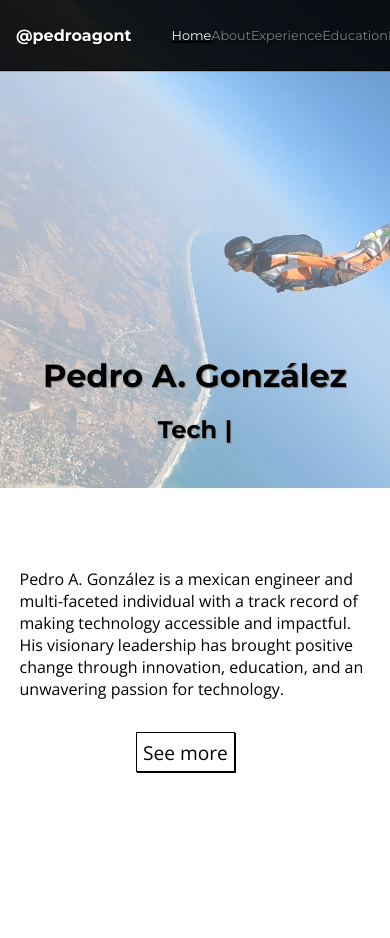
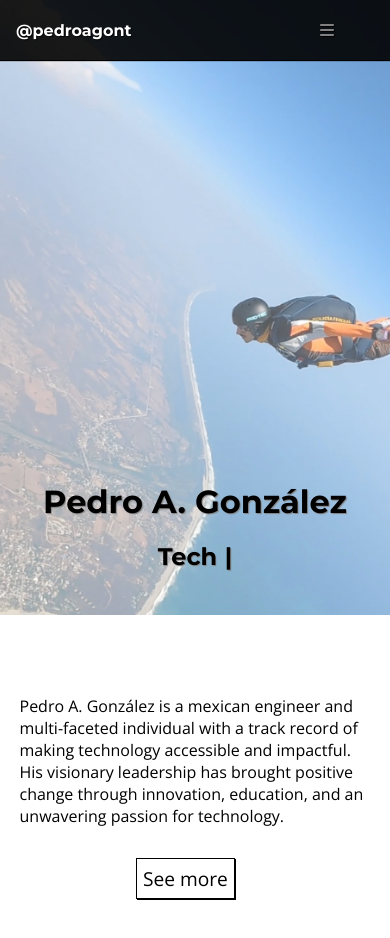
Before and after one commit to pedroagont/pedroagont, a React (Create React App) app: page / in a window 390 px wide. Shown: the top 938 px of the page. Before the commit the page ends 846 px from the top, so only its background shows below. Built offline with nearby package versions, Linux system fonts and the light colour scheme.

Commit message:
Add responsive to navigation and few other styling details

```diff
--- a/public/index.html
+++ b/public/index.html
@@ -25,6 +25,8 @@
       Learn how to configure a non-root public URL by running `npm run build`.
     -->
     <title>Pedro A. González</title>
+
+    <link rel="stylesheet" href="https://cdnjs.cloudflare.com/ajax/libs/font-awesome/6.4.2/css/all.min.css" integrity="sha512-z3gLpd7yknf1YoNbCzqRKc4qyor8gaKU1qmn+CShxbuBusANI9QpRohGBreCFkKxLhei6S9CQXFEbbKuqLg0DA==" crossorigin="anonymous" referrerpolicy="no-referrer" />
   </head>
   <body>
     <noscript>You need to enable JavaScript to run this app.</noscript>
--- a/src/components/Navigation.js
+++ b/src/components/Navigation.js
@@ -1,7 +1,9 @@
+import { useEffect, useState } from 'react';
 import { Link, useLocation } from 'react-router-dom';
 import classNames from 'classnames';
 
 function Navigation({ data }) {
+  const [collapse, setCollapse] = useState(window.innerWidth < 570);
   const location = useLocation();
 
   const menuItemSelected = (item) =>
@@ -9,18 +11,36 @@ function Navigation({ data }) {
       'menu-item-selected': item.pathname === location.pathname,
     });
 
+  const handleClickToggleMenu = () => {
+    setCollapse(!collapse);
+  };
+
+  useEffect(() => {
+    window.addEventListener('resize', (e) => {
+      setCollapse(e.target.innerWidth < 570);
+    });
+  }, []);
+
   return (
     <nav className="navbar">
       <div className="navbar-brand">
         <Link to="/">@pedroagont</Link>
       </div>
-      <ul className="navbar-menu">
+      <div className="navbar-button" onClick={handleClickToggleMenu}>
+        <i className="fa-solid fa-bars"></i>
+      </div>
+      <div
+        className="navbar-collapse"
+        style={{ display: collapse ? 'none' : 'block' }}
+      >
+        <ul className="navbar-collapse-menu">
           {data.map((item) => (
             <li key={item.name} className={menuItemSelected(item)}>
               <Link to={item.pathname}>{item.name}</Link>
             </li>
           ))}
         </ul>
+      </div>
     </nav>
   );
 }
--- a/src/styles/App.css
+++ b/src/styles/App.css
@@ -28,9 +28,22 @@ nav .navbar-brand {
   font-weight: bold;
 }
 
-nav .navbar-menu {
+nav .navbar-button {
+  display: none;
+  color: grey;
+}
+
+nav .navbar-button:hover {
+  color: white;
+  cursor: pointer;
+}
+
+nav .navbar-collapse {
+  width: 70%;
+}
+
+nav .navbar-collapse-menu {
   list-style-type: none;
-  width: 70%;
   font-size: 0.8em;
 
   display: flex;
@@ -43,7 +56,7 @@ nav.navbar a {
   color: white;
 }
 
-nav .navbar-menu a {
+nav .navbar-collapse-menu a {
   text-decoration: none;
   color: grey;
 }
@@ -65,7 +78,8 @@ header.header {
   flex-direction: column;
   justify-content: flex-end;
   align-items: center;
-  height: 55vh;
+
+  height: 70vh;
   margin-bottom: 5em;
   padding-bottom: 1.5em;
   font-family: 'Montserrat', sans-serif;
@@ -171,3 +185,42 @@ ul.contact-links-list {
   text-align: center;
   font-size: 1.2em;
 }
+
+@media only screen and (max-width: 570px) {
+  nav.navbar {
+    height: fit-content;
+    min-height: 60px;
+  }
+
+  nav .navbar-collapse {
+    display: none;
+    width: 25%;
+    margin-right: 4.5em;
+  }
+
+  nav .navbar-collapse-menu {
+    flex-direction: column;
+    align-items: start;
+  }
+
+  nav .navbar-button {
+    display: block;
+    margin-right: 4.5em;
+  }
+
+  li.projects-list-item,
+  li.dev-list-item {
+    flex-direction: column;
+  }
+
+  li.projects-list-item div,
+  li.dev-list-item div {
+    width: 90%;
+    margin: 0 auto;
+  }
+
+  li.projects-list-item img,
+  li.dev-list-item img {
+    width: 90%;
+  }
+}
```
Lines whose indentation alone changed are shown as unchanged.
